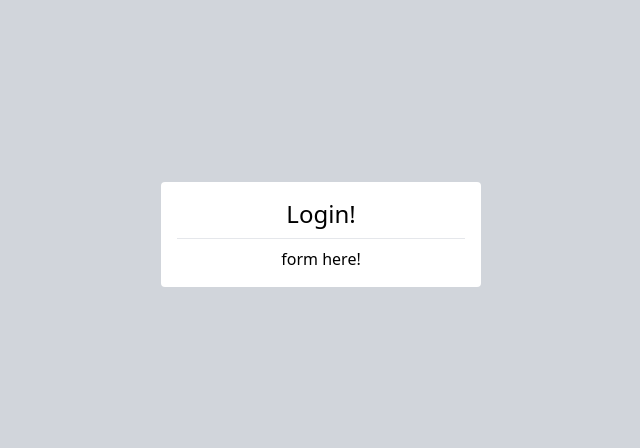
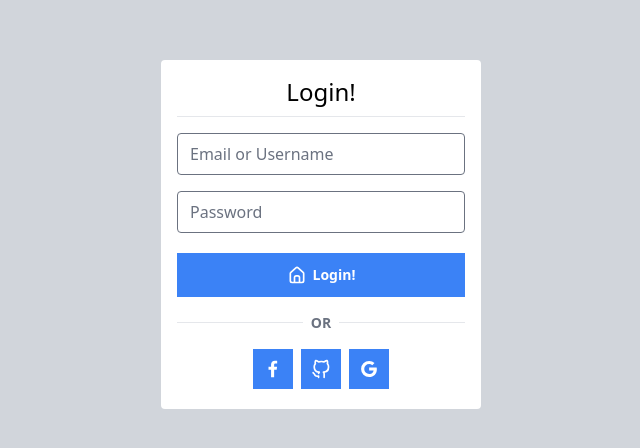
Before and after one commit to rizalarfiyan/refactory-frontend, a Vue app: page /login in a window 1280 px wide. Shown: the part 166-614 px from the top of the page, without its empty margins (319-959 px from the left). Built offline with nearby package versions, Linux system fonts and the light colour scheme.

Commit message:
feat: auth login

```diff
--- a/package.json
+++ b/package.json
@@ -8,6 +8,7 @@
     "lint": "vue-cli-service lint"
   },
   "dependencies": {
+    "@tailwindcss/forms": "^0.3.3",
     "@tailwindcss/postcss7-compat": "^2.0.2",
     "autoprefixer": "^9",
     "core-js": "^3.6.5",
--- a/src/components/Btn.vue
+++ b/src/components/Btn.vue
@@ -7,6 +7,10 @@ export default {
       default: '',
     },
     customTheme: {
+      type: Boolean,
+      default: false,
+    },
+    fluid: {
       type: Boolean,
       default: false,
     },
@@ -79,8 +83,9 @@ export default {
     },
     btnClass() {
       const cls = [
-        ...['inline-flex font-semibold flex items-center transition duration-300 m-1'],
+        ...['inline-flex font-semibold flex items-center transition duration-300'],
         ...[this.customClass || ''],
+        ...[this.btnFluid()],
         ...[this.btnSize()],
         ...[!this.customTheme ? `${this.btnTheme()} text-white` : ''],
         ...[this.round ? 'rounded' : this.roundFull ? 'rounded-full' : ''],
@@ -98,6 +103,9 @@ export default {
         default:
           return 'bg-blue-500 hover:bg-blue-600'
       }
+    },
+    btnFluid() {
+      return !this.fluid ? 'm-1' : 'justify-center w-full my-1'
     },
     btnSize() {
       if (!this.iconOnly) {
--- /dev/null
+++ b/src/components/DeviderCenter.vue
@@ -0,0 +1,21 @@
+<template>
+  <div class="flex items-center">
+    <div class="border-b w-full"></div>
+    <span class="px-2 text-sm font-bold text-gray-500">
+      {{ name }}
+    </span>
+    <div class="border-b w-full"></div>
+  </div>
+</template>
+
+<script>
+export default {
+  name: 'DeviderCenter',
+  props: {
+    name: {
+      type: String,
+      default: 'OR',
+    },
+  },
+}
+</script>
--- a/src/components/global/Icon.vue
+++ b/src/components/global/Icon.vue
@@ -33,7 +33,7 @@ export default {
   },
   methods: {
     icons() {
-      return icons[text.firstUpper(this.name.trim().toLowerCase())] || icons.home
+      return icons[text.kebabToCamel(this.name.trim().toLowerCase())] || icons.home
     },
     getWidth() {
       return number.toNumber(this.width)
--- a/src/layouts/AuthLayout.vue
+++ b/src/layouts/AuthLayout.vue
@@ -1,5 +1,5 @@
 <template>
-  <div class="bg-gray-300 flex justify-center items-center min-h-screen flex-col w-full">
+  <div class="bg-gray-300 flex justify-center items-center min-h-screen flex-col w-full auth">
     <div class="bg-white rounded p-4 auth-wrapper text-center">
       <slot />
     </div>
--- a/src/views/Login.vue
+++ b/src/views/Login.vue
@@ -2,15 +2,55 @@
   <div class="login">
     <h2 class="mb-2">Login!</h2>
     <hr class="mb-2" />
-    <form>form here!</form>
+    <form>
+      <div class="mt-4">
+        <input
+          type="text"
+          class="form-input w-full rounded"
+          name="username"
+          v-model="login.username"
+          placeholder="Email or Username"
+        />
+      </div>
+      <div class="mt-4">
+        <input
+          type="password"
+          class="form-input w-full rounded"
+          name="password"
+          v-model="login.password"
+          placeholder="Password"
+        />
+      </div>
+      <div class="mt-4">
+        <btn icon="login" fluid>Login!</btn>
+      </div>
+      <devider-center class="my-3" />
+      <div class="flex items-center justify-center">
+        <btn icon="facebook" iconOnly />
+        <btn icon="github" iconOnly />
+        <btn icon="google" iconOnly />
+      </div>
+    </form>
   </div>
 </template>
 
 <script>
+import Btn from '@/components/Btn.vue'
+import DeviderCenter from '@/components/DeviderCenter.vue'
+
 export default {
+  components: { Btn, DeviderCenter },
   name: 'Login',
+  data() {
+    return {
+      login: {
+        username: '',
+        password: '',
+      },
+    }
+  },
   methods: {
-    login() {
+    formLogin() {
       return true
     },
   },
--- a/tailwind.config.js
+++ b/tailwind.config.js
@@ -1,13 +1,19 @@
 module.exports = {
-  purge: {
-    content: ['./public/**/*.html', './src/**/*.vue'],
-  },
+  purge: { content: ['./public/**/*.html', './src/**/*.vue'] },
   darkMode: false,
   theme: {
-    extend: {},
+    container: {
+      center: true,
+      screens: {
+        sm: 'calc(100% - 40px)',
+        md: 'calc(100% - 40px)',
+        lg: '1024px',
+        xl: '1280px',
+      },
+    },
   },
   variants: {
     extend: {},
   },
-  plugins: [],
+  plugins: [require('@tailwindcss/forms')],
 }
```
Also changed, not shown: src/helpers/icons.js (+2 -0 lines), 1 other file (tests, documents, lock files or other folders).
